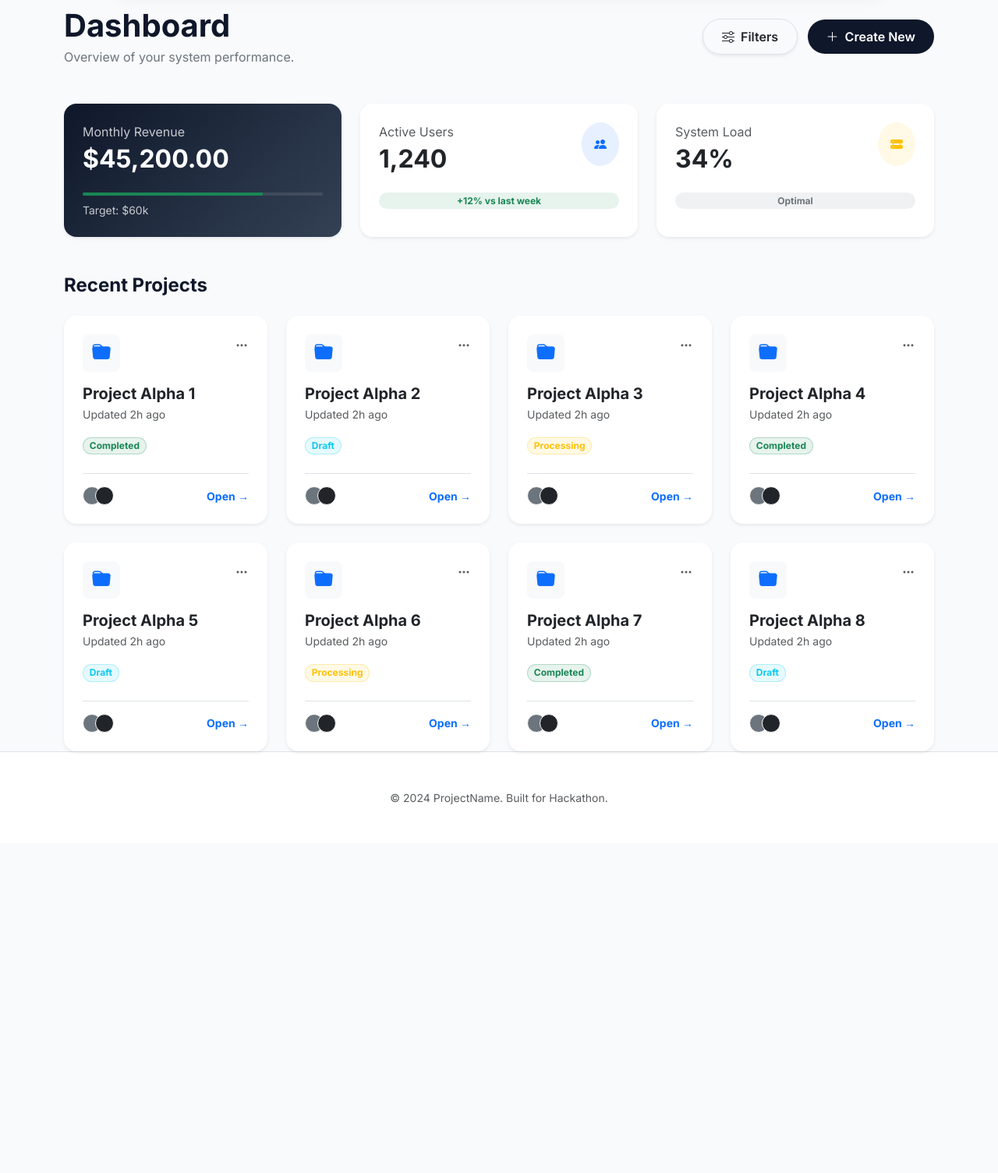
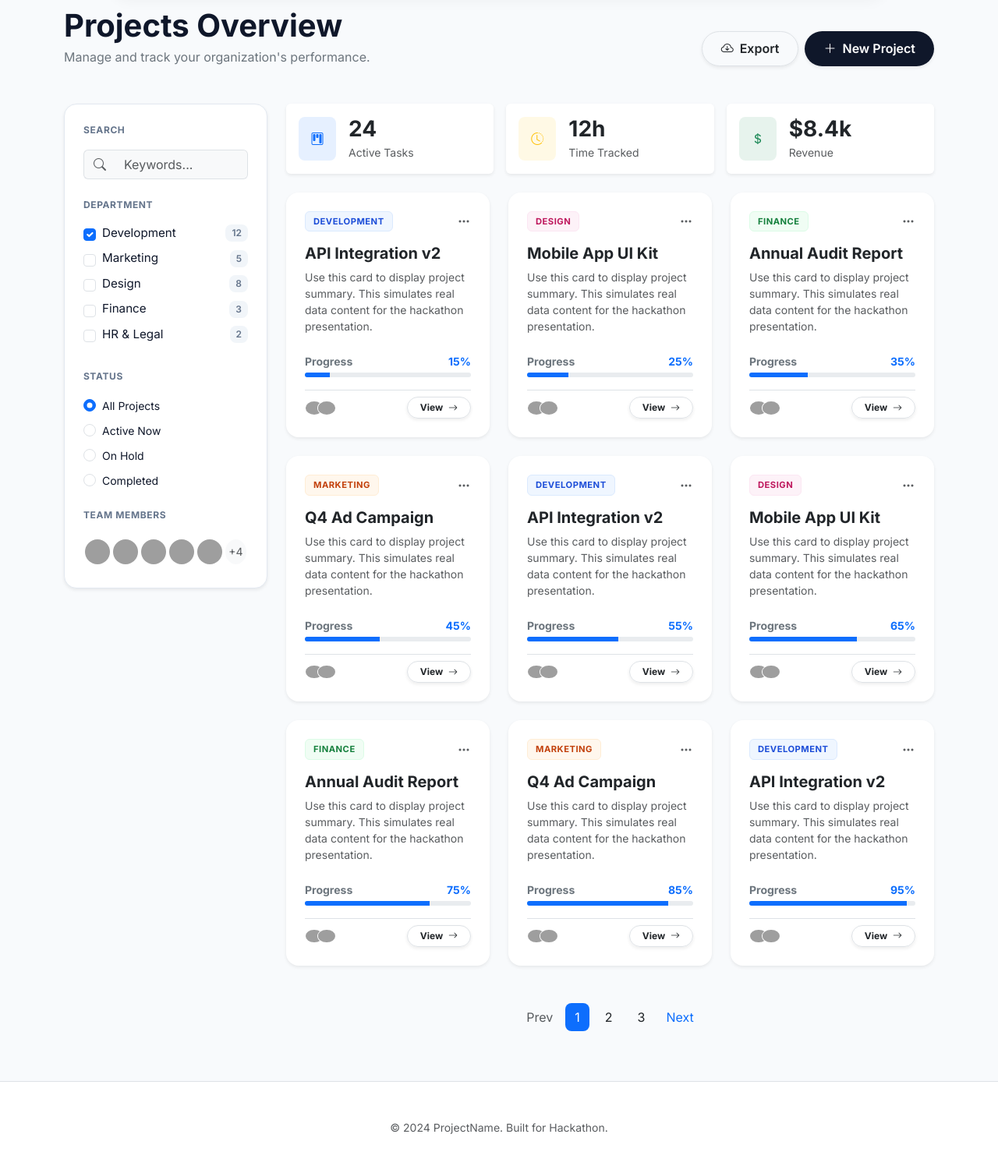
Before and after one commit to Plusha30/Ne_huhruy_muhruy, a Flask app: page /dashboard in a window 1280 px wide. Shown: the part 71-1576 px from the top of the page at 78% size. Before the commit the page ends 1103 px from the top, so only its background shows below. Run offline with Flask 3, Linux system fonts and the light colour scheme; grey boxes are pictures that could not be loaded.

Commit message:
Update dashboard.html

```diff
--- a/promprog_prep_hackathon_zip/promprog_prep_hackathon — копия/templates/dashboard.html
+++ b/promprog_prep_hackathon_zip/promprog_prep_hackathon — копия/templates/dashboard.html
@@ -1,147 +1,232 @@
 {% extends "base.html" %}
-{% block title %}Workspace{% endblock %}
+{% block title %}Workspace Dashboard{% endblock %}
 
 {% block content %}
-<div class="container">
+<div class="container pb-5">
 
-    <!-- Header -->
-    <div class="d-flex justify-content-between align-items-center mb-5">
+    <!-- Page Header -->
+    <div class="d-flex flex-wrap justify-content-between align-items-end mb-5 gap-3">
         <div>
-            <h1 class="fw-bold mb-1">Dashboard</h1>
-            <p class="text-secondary mb-0">Overview of your system performance.</p>
+            <h1 class="fw-bold mb-1">Projects Overview</h1>
+            <p class="text-secondary mb-0">Manage and track your organization's performance.</p>
         </div>
-        <div>
-            <!-- Кнопка вызывает Offcanvas -->
-            <button class="btn btn-white border shadow-sm btn-pill" type="button" data-bs-toggle="offcanvas" data-bs-target="#filterSidebar">
-                <i class="bi bi-sliders me-2"></i>Filters
+        <div class="d-flex gap-2">
+            <button class="btn btn-white border shadow-sm btn-pill">
+                <i class="bi bi-cloud-arrow-down me-2"></i>Export
             </button>
-            <button class="btn btn-primary-custom btn-pill ms-2">
-                <i class="bi bi-plus-lg me-2"></i>Create New
+            <button class="btn btn-primary-custom btn-pill shadow-sm">
+                <i class="bi bi-plus-lg me-2"></i>New Project
             </button>
         </div>
     </div>
 
-    <!-- Stats Cards (Generic SaaS) -->
-    <div class="row g-4 mb-5">
-        <div class="col-md-4">
-            <div class="card card-hover p-4 h-100 border-0 shadow-sm" style="background: linear-gradient(135deg, #0f172a 0%, #334155 100%); color: white;">
-                <p class="mb-1 opacity-75">Monthly Revenue</p>
-                <h2 class="fw-bold">$45,200.00</h2>
-                <div class="progress mt-3 bg-white bg-opacity-10" style="height: 4px;">
-                    <div class="progress-bar bg-success" style="width: 75%"></div>
-                </div>
-                <small class="mt-2 d-block opacity-75">Target: $60k</small>
+    <div class="row g-4">
+
+        <!-- === SIDEBAR FILTERS (Левая колонка) === -->
+        <div class="col-lg-3">
+            <div class="filters-sidebar shadow-sm">
+
+                <!-- Search -->
+                <div class="mb-4">
+                    <span class="filter-group-title">Search</span>
+                    <div class="input-group">
+                        <span class="input-group-text bg-light border-end-0"><i class="bi bi-search text-muted"></i></span>
+                        <input type="text" class="form-control bg-light border-start-0" placeholder="Keywords...">
                     </div>
                 </div>
-        <div class="col-md-4">
-            <div class="card card-hover p-4 h-100 bg-white border-0 shadow-sm">
-                <div class="d-flex justify-content-between">
-                    <div>
-                        <p class="text-muted mb-1">Active Users</p>
-                        <h2 class="fw-bold text-dark">1,240</h2>
+
+                <!-- Categories -->
+                <div class="mb-4">
+                    <span class="filter-group-title">Department</span>
+                    <div class="d-flex flex-column">
+                        <div class="form-check-custom">
+                            <input class="form-check-input" type="checkbox" id="cat1" checked>
+                            <label for="cat1" class="ms-2">Development</label>
+                            <span class="count-badge">12</span>
                         </div>
-                    <div class="bg-primary bg-opacity-10 rounded-circle p-3 text-primary" style="height: fit-content;">
-                        <i class="bi bi-people-fill"></i>
+                        <div class="form-check-custom">
+                            <input class="form-check-input" type="checkbox" id="cat2">
+                            <label for="cat2" class="ms-2">Marketing</label>
+                            <span class="count-badge">5</span>
                         </div>
+                        <div class="form-check-custom">
+                            <input class="form-check-input" type="checkbox" id="cat3">
+                            <label for="cat3" class="ms-2">Design</label>
+                            <span class="count-badge">8</span>
                         </div>
-                <span class="badge bg-success bg-opacity-10 text-success mt-3 rounded-pill">+12% vs last week</span>
+                        <div class="form-check-custom">
+                            <input class="form-check-input" type="checkbox" id="cat4">
+                            <label for="cat4" class="ms-2">Finance</label>
+                            <span class="count-badge">3</span>
                         </div>
-        </div>
-        <div class="col-md-4">
-            <div class="card card-hover p-4 h-100 bg-white border-0 shadow-sm">
-                <div class="d-flex justify-content-between">
-                    <div>
-                        <p class="text-muted mb-1">System Load</p>
-                        <h2 class="fw-bold text-dark">34%</h2>
-                    </div>
-                    <div class="bg-warning bg-opacity-10 rounded-circle p-3 text-warning" style="height: fit-content;">
-                        <i class="bi bi-hdd-rack-fill"></i>
-                    </div>
-                </div>
-                <span class="badge bg-secondary bg-opacity-10 text-secondary mt-3 rounded-pill">Optimal</span>
+                        <div class="form-check-custom">
+                            <input class="form-check-input" type="checkbox" id="cat5">
+                            <label for="cat5" class="ms-2">HR & Legal</label>
+                            <span class="count-badge">2</span>
                         </div>
                     </div>
                 </div>
 
-    <!-- GRID OF OBJECTS (Generic) -->
-    <h4 class="fw-bold mb-4">Recent Projects</h4>
+                <!-- Status -->
+                <div class="mb-4">
+                    <span class="filter-group-title">Status</span>
+                    <div class="form-check mb-2">
+                        <input class="form-check-input" type="radio" name="status" id="st1" checked>
+                        <label class="form-check-label small" for="st1">All Projects</label>
+                    </div>
+                    <div class="form-check mb-2">
+                        <input class="form-check-input" type="radio" name="status" id="st2">
+                        <label class="form-check-label small" for="st2">Active Now</label>
+                    </div>
+                    <div class="form-check mb-2">
+                        <input class="form-check-input" type="radio" name="status" id="st3">
+                        <label class="form-check-label small" for="st3">On Hold</label>
+                    </div>
+                    <div class="form-check">
+                        <input class="form-check-input" type="radio" name="status" id="st4">
+                        <label class="form-check-label small" for="st4">Completed</label>
+                    </div>
+                </div>
+
+                <!-- Team -->
+                <div>
+                    <span class="filter-group-title">Team Members</span>
+                    <div class="d-flex -space-x-2 overflow-hidden py-1">
+                        {% for i in range(1, 6) %}
+                        <img src="https://ui-avatars.com/api/?name=User+{{i}}&background=random" class="rounded-circle border border-2 border-white" width="36" height="36" data-bs-toggle="tooltip" title="User {{i}}">
+                        {% endfor %}
+                        <div class="bg-light rounded-circle border border-2 border-white d-flex align-items-center justify-content-center small text-muted" style="width: 36px; height: 36px; cursor: pointer;">+4</div>
+                    </div>
+                </div>
+
+            </div>
+        </div>
+
+        <!-- === MAIN CONTENT (Правая колонка) === -->
+        <div class="col-lg-9">
+
+            <!-- KPIs Row -->
+            <div class="row g-3 mb-4">
+                <div class="col-md-4">
+                    <div class="card border-0 shadow-sm p-3 h-100">
+                        <div class="d-flex align-items-center gap-3">
+                            <div class="bg-primary bg-opacity-10 text-primary p-3 rounded-3"><i class="bi bi-kanban"></i></div>
+                            <div>
+                                <h3 class="fw-bold mb-0">24</h3>
+                                <small class="text-muted">Active Tasks</small>
+                            </div>
+                        </div>
+                    </div>
+                </div>
+                <div class="col-md-4">
+                    <div class="card border-0 shadow-sm p-3 h-100">
+                        <div class="d-flex align-items-center gap-3">
+                            <div class="bg-warning bg-opacity-10 text-warning p-3 rounded-3"><i class="bi bi-clock-history"></i></div>
+                            <div>
+                                <h3 class="fw-bold mb-0">12h</h3>
+                                <small class="text-muted">Time Tracked</small>
+                            </div>
+                        </div>
+                    </div>
+                </div>
+                <div class="col-md-4">
+                    <div class="card border-0 shadow-sm p-3 h-100">
+                        <div class="d-flex align-items-center gap-3">
+                            <div class="bg-success bg-opacity-10 text-success p-3 rounded-3"><i class="bi bi-currency-dollar"></i></div>
+                            <div>
+                                <h3 class="fw-bold mb-0">$8.4k</h3>
+                                <small class="text-muted">Revenue</small>
+                            </div>
+                        </div>
+                    </div>
+                </div>
+            </div>
+
+            <!-- Grid Items -->
             <div class="row g-4">
-        {% for i in range(1, 9) %}
-        <div class="col-md-6 col-lg-3">
+                <!-- Мы используем цикл с логикой, чтобы сгенерировать РАЗНЫЕ карточки -->
+                {% for i in range(1, 10) %}
+                <div class="col-md-6 col-xl-4">
                     <div class="card card-hover h-100 border-0 shadow-sm">
+
+                        <!-- Header карточки -->
                         <div class="card-body p-4 d-flex flex-column">
-                    <!-- Заглушка иконки -->
-                    <div class="mb-3 d-flex justify-content-between align-items-start">
-                        <div class="rounded-3 d-flex align-items-center justify-content-center text-primary bg-light" style="width: 48px; height: 48px;">
-                            <i class="bi bi-folder-fill fs-4"></i>
-                        </div>
-                        <!-- Dropdown (Bootstrap) -->
+                            <div class="d-flex justify-content-between align-items-start mb-3">
+                                <!-- Разные теги в зависимости от числа i -->
+                                {% if i % 4 == 0 %}
+                                <span class="tag-badge tag-marketing">Marketing</span>
+                                {% elif i % 4 == 1 %}
+                                <span class="tag-badge tag-dev">Development</span>
+                                {% elif i % 4 == 2 %}
+                                <span class="tag-badge tag-design">Design</span>
+                                {% else %}
+                                <span class="tag-badge tag-finance">Finance</span>
+                                {% endif %}
+
                                 <div class="dropdown">
                                     <button class="btn btn-link text-muted p-0 text-decoration-none" data-bs-toggle="dropdown">
                                         <i class="bi bi-three-dots"></i>
                                     </button>
-                            <ul class="dropdown-menu dropdown-menu-end border-0 shadow-lg rounded-3">
+                                    <ul class="dropdown-menu dropdown-menu-end border-0 shadow-sm">
                                         <li><a class="dropdown-item small" href="#">Edit</a></li>
-                                <li><a class="dropdown-item small text-danger" href="#">Archive</a></li>
+                                        <li><a class="dropdown-item small" href="#">Share</a></li>
+                                        <li><hr class="dropdown-divider"></li>
+                                        <li><a class="dropdown-item small text-danger" href="#">Delete</a></li>
                                     </ul>
                                 </div>
                             </div>
 
-                    <h5 class="fw-bold mb-1">Project Alpha {{ i }}</h5>
-                    <p class="text-muted small mb-3">Updated 2h ago</p>
+                            <h5 class="fw-bold mb-2">
+                                {% if i % 4 == 0 %} Q4 Ad Campaign
+                                {% elif i % 4 == 1 %} API Integration v2
+                                {% elif i % 4 == 2 %} Mobile App UI Kit
+                                {% else %} Annual Audit Report {% endif %}
+                            </h5>
 
-                    <!-- Generic Status Tags -->
-                    <div class="mb-4">
-                        {% if loop.index % 3 == 0 %}
-                        <span class="badge bg-warning bg-opacity-10 text-warning border border-warning border-opacity-25 rounded-pill">Processing</span>
-                        {% elif loop.index % 3 == 1 %}
-                        <span class="badge bg-success bg-opacity-10 text-success border border-success border-opacity-25 rounded-pill">Completed</span>
-                        {% else %}
-                        <span class="badge bg-info bg-opacity-10 text-info border border-info border-opacity-25 rounded-pill">Draft</span>
-                        {% endif %}
+                            <p class="text-muted small mb-4 line-clamp-2">
+                                Use this card to display project summary. This simulates real data content for the hackathon presentation.
+                            </p>
+
+                            <!-- Progress Bar -->
+                            <div class="mt-auto">
+                                <div class="d-flex justify-content-between small mb-1">
+                                    <span class="fw-bold text-secondary">Progress</span>
+                                    <span class="fw-bold text-primary">{{ i * 10 + 5 }}%</span>
+                                </div>
+                                <div class="progress mb-3" style="height: 6px;">
+                                    <div class="progress-bar bg-primary" style="width: {{ i * 10 + 5 }}%"></div>
                                 </div>
 
-                    <div class="mt-auto pt-3 border-top d-flex justify-content-between align-items-center">
-                        <!-- Tooltip пример -->
+                                <div class="d-flex justify-content-between align-items-center pt-2 border-top">
                                     <div class="d-flex -space-x-2">
-                            <div class="bg-secondary rounded-circle border border-white" style="width: 24px; height: 24px;" data-bs-toggle="tooltip" title="User 1"></div>
-                            <div class="bg-dark rounded-circle border border-white" style="width: 24px; height: 24px; margin-left: -8px;" data-bs-toggle="tooltip" title="User 2"></div>
+                                        <img src="https://ui-avatars.com/api/?name=A+B&background=random" class="rounded-circle border border-white" width="24">
+                                        <img src="https://ui-avatars.com/api/?name=C+D&background=random" class="rounded-circle border border-white" width="24" style="margin-left: -8px;">
                                     </div>
-                        <a href="{{ url_for('object_detail', id=i) }}" class="text-decoration-none fw-bold small">Open &rarr;</a>
+                                    <a href="{{ url_for('object_detail', id=i) }}" class="btn btn-sm btn-white border shadow-sm rounded-pill px-3 fw-bold" style="font-size: 0.75rem;">
+                                        View <i class="bi bi-arrow-right ms-1"></i>
+                                    </a>
+                                </div>
                             </div>
                         </div>
                     </div>
                 </div>
                 {% endfor %}
             </div>
+
+            <!-- Pagination -->
+            <div class="d-flex justify-content-center mt-5">
+                <nav>
+                    <ul class="pagination">
+                        <li class="page-item disabled"><a class="page-link border-0 bg-transparent" href="#">Prev</a></li>
+                        <li class="page-item active"><a class="page-link rounded-3 border-0 bg-primary mx-1" href="#">1</a></li>
+                        <li class="page-item"><a class="page-link rounded-3 border-0 bg-transparent text-dark mx-1" href="#">2</a></li>
+                        <li class="page-item"><a class="page-link rounded-3 border-0 bg-transparent text-dark mx-1" href="#">3</a></li>
+                        <li class="page-item"><a class="page-link border-0 bg-transparent" href="#">Next</a></li>
+                    </ul>
+                </nav>
             </div>
 
-<!-- OFFCANVAS SIDEBAR (FILTERS) -->
-<div class="offcanvas offcanvas-end rounded-start-4 border-0 p-3" tabindex="-1" id="filterSidebar">
-    <div class="offcanvas-header">
-        <h5 class="offcanvas-title fw-bold">Filters</h5>
-        <button type="button" class="btn-close" data-bs-dismiss="offcanvas"></button>
-    </div>
-    <div class="offcanvas-body">
-        <label class="form-label fw-bold small text-muted text-uppercase">Status</label>
-        <div class="d-flex flex-column gap-2 mb-4">
-            <label class="form-check-label d-flex align-items-center gap-2 p-2 rounded hover-bg-light cursor-pointer">
-                <input class="form-check-input" type="checkbox" checked> Active Projects
-            </label>
-            <label class="form-check-label d-flex align-items-center gap-2 p-2 rounded hover-bg-light cursor-pointer">
-                <input class="form-check-input" type="checkbox"> Archived
-            </label>
-        </div>
-
-        <label class="form-label fw-bold small text-muted text-uppercase">Date Range</label>
-        <select class="form-select mb-4 rounded-3">
-            <option>Last 7 Days</option>
-            <option>Last 30 Days</option>
-            <option>This Year</option>
-        </select>
-
-        <button class="btn btn-primary-custom w-100 btn-pill">Apply Filters</button>
         </div>
     </div>
-
+</div>
 {% endblock %}
```
Lines whose indentation alone changed are shown as unchanged.
